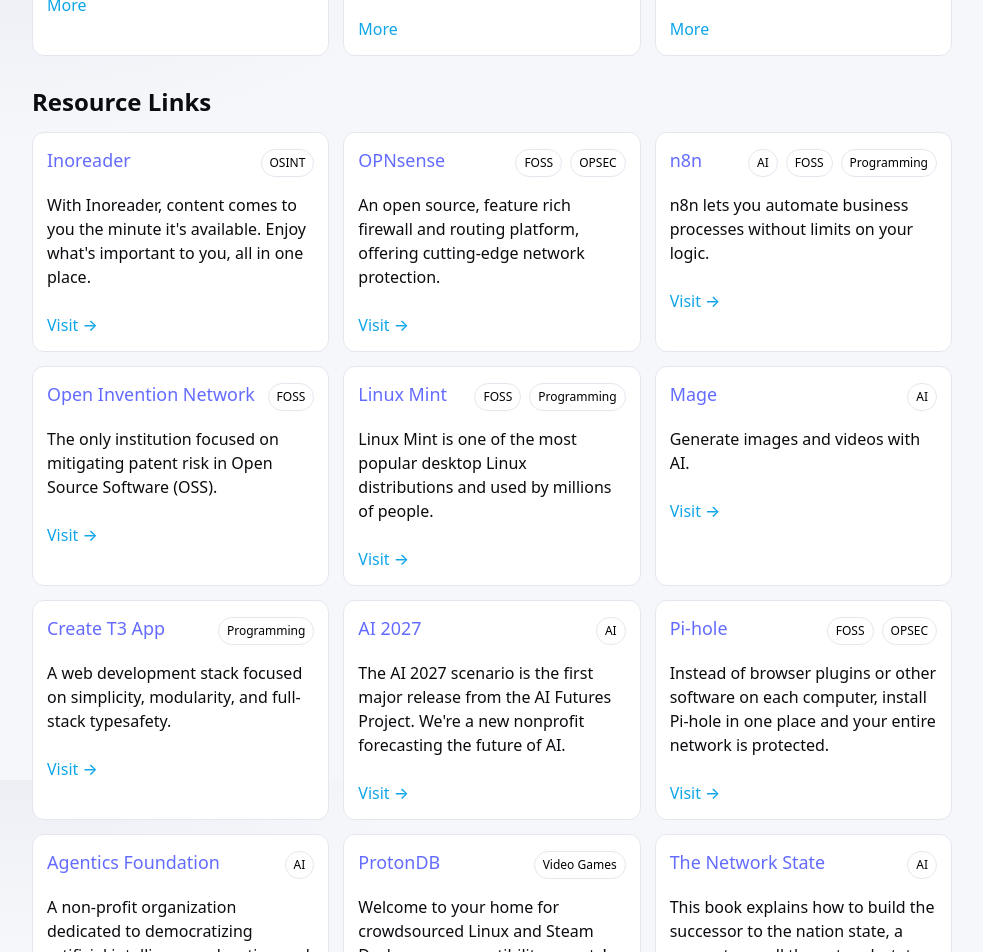
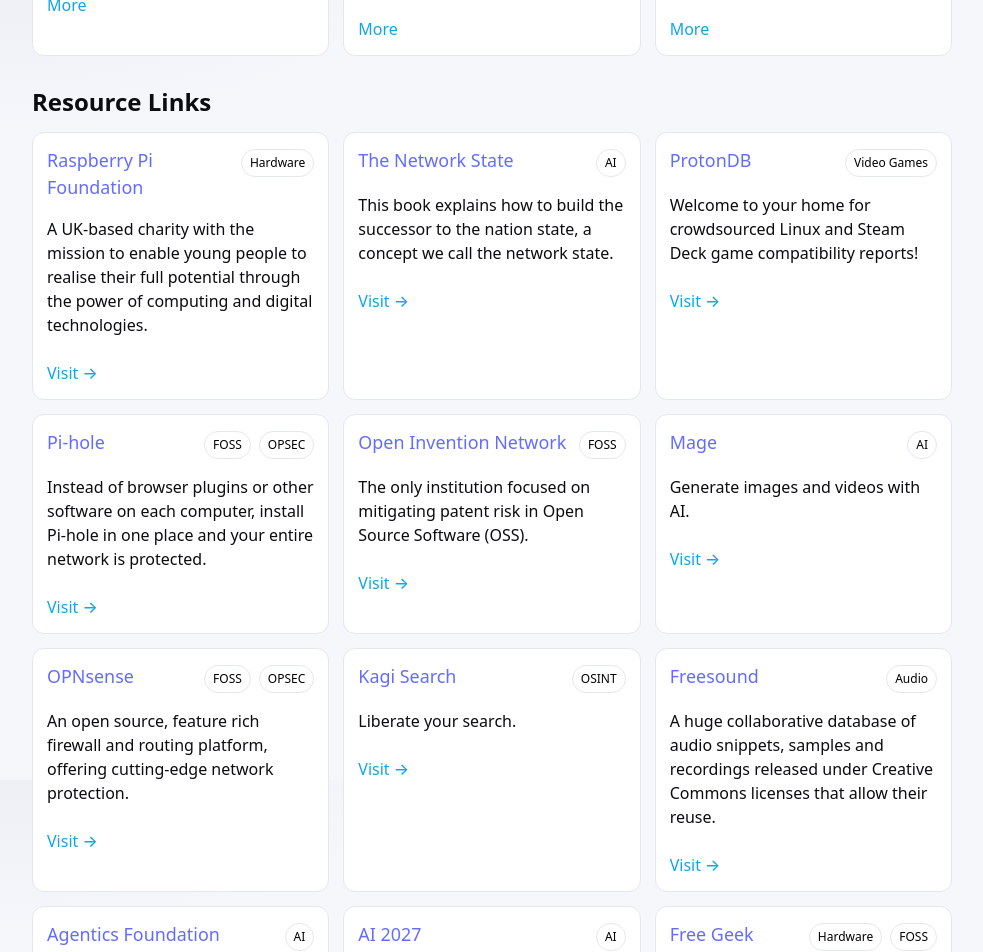
Before and after one commit to devbret/tech-knowledge-hub, a React (Vite) app: page / in a window 1280 px wide. Shown: the part 820-1772 px from the top of the page, without its empty margins (148-1131 px from the left). Built offline with nearby package versions, Linux system fonts and the light colour scheme.

Commit message:
Add two entries to resource links.

```diff
--- a/src/data/data.ts
+++ b/src/data/data.ts
@@ -95,6 +95,13 @@ export const links: LinkEntry[] = [
     category: ["Audio"],
   },
   {
+    title: "Free Geek",
+    url: "https://www.freegeek.org/",
+    description:
+      "Refurbishes donated technology and gives it back to the community at no or low cost to provide the most vulnerable with digital literacy skills to succeed and thrive.",
+    category: ["Hardware", "FOSS"],
+  },
+  {
     title: "Mage",
     url: "https://www.mage.space/",
     description: "Generate images and videos with AI.",
@@ -113,6 +120,13 @@ export const links: LinkEntry[] = [
     description:
       "n8n lets you automate business processes without limits on your logic.",
     category: ["AI", "FOSS", "Programming"],
+  },
+  {
+    title: "Raspberry Pi Foundation",
+    url: "https://www.raspberrypi.org/",
+    description:
+      "A UK-based charity with the mission to enable young people to realise their full potential through the power of computing and digital technologies.",
+    category: ["Hardware"],
   },
   {
     title: "Pi-hole",
```
